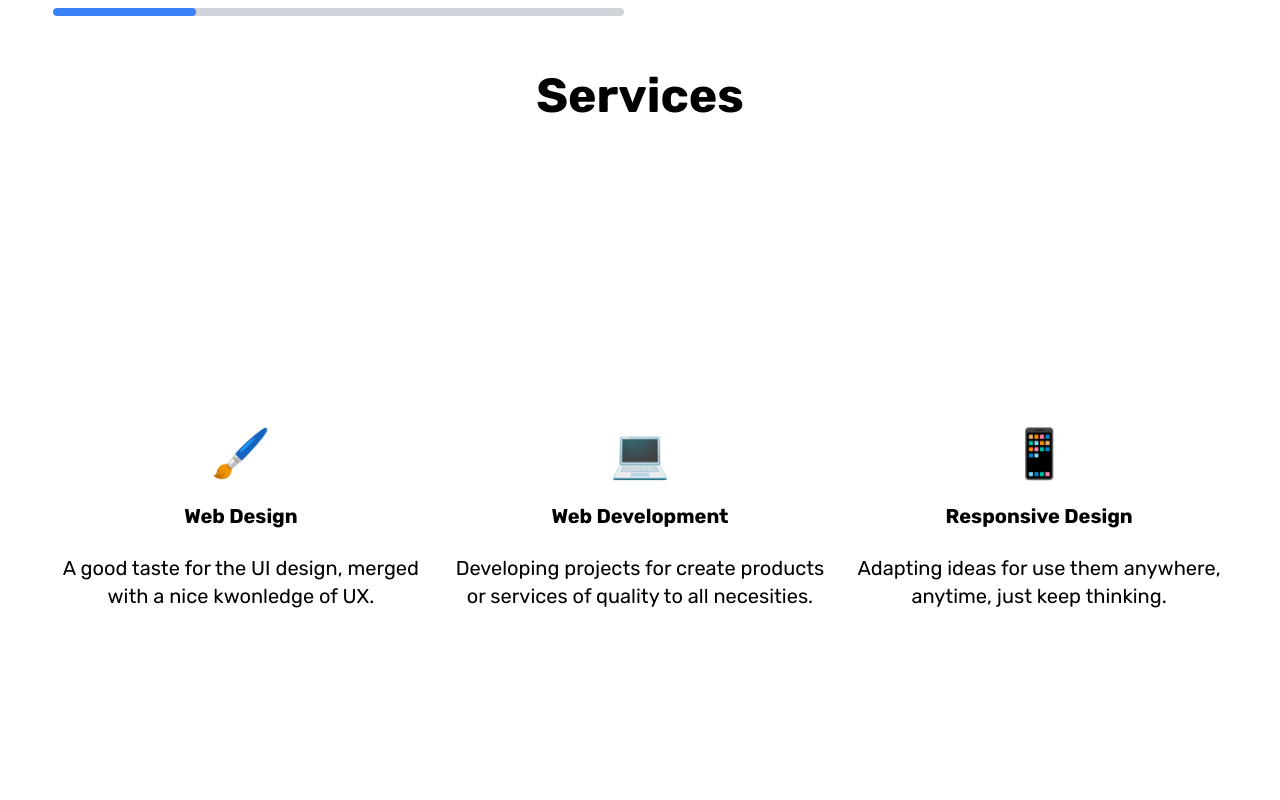
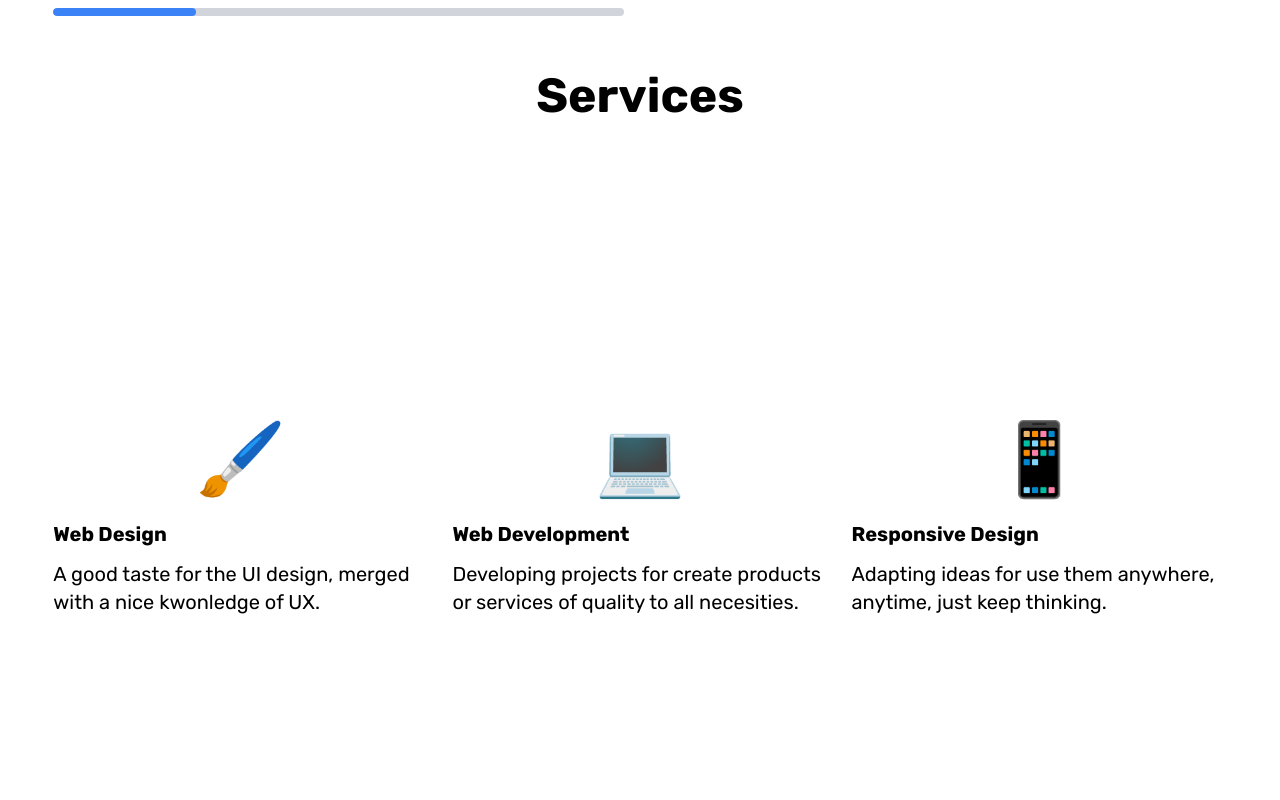
Before and after one commit to shxcxnx/profile-web, a React (Vite) app: page / in a window 1280 px wide. Shown: the part 1380-2180 px from the top of the page. Built offline with nearby package versions, Linux system fonts and the light colour scheme.

Commit message:
modify hero and services sections

```diff
--- a/src/components/homeComponents/HeroSection.jsx
+++ b/src/components/homeComponents/HeroSection.jsx
@@ -9,14 +9,14 @@ export const Hero = () => {
     return (
         <section className='w-11/12  m-auto'>
             <div className='w-full h-screen md:h-screen flex flex-col justify-center items-center '>
-                {/* <img className='mb-6 rounded-full w-[250px] h-[250px] justify-self-center md:w-[350px] md:h-[350px] object-cover' src='./img/raul-prom.jpg' alt='Raul prom' /> */}
+                <img className='mb-6 rounded-full w-[250px] h-[250px] justify-self-center md:w-[350px] md:h-[350px] object-cover' src='./img/raul-prom.jpg' alt='Raul prom' />
                 <h2 className='font-bold text-md md:text-xl'>RAUL FERNANDO CALLEROS HERNANDEZ</h2>
                 <h1 className='font-bold text-2xl md:text-6xl'>FRONT-END DEVELOPER</h1>
                 <p className='font-bold text-sm md:text-lg'>DURANGO, DGO.</p>
 
                 <div className='flex gap-6 mt-6'>
                     <a href='/resources/Raul Fernando Calleros Hernandez CV.pdf' download='Raul_Calleros_CV'>
-                        <button className='w-36 h-11 p-2 bg-red-500 hover:bg-red-700 text-white rounded-lg font-bold md:w-44 md:h-14' onClick={changeButtonCV}>
+                        <button className='w-64 h-14 p-2 bg-red-500 hover:bg-red-700 text-white rounded-lg font-bold md:w-44 md:h-14' onClick={changeButtonCV}>
                             {handleButtonCv}
                         </button>
                     </a>
--- a/src/components/homeComponents/ServicesSection.jsx
+++ b/src/components/homeComponents/ServicesSection.jsx
@@ -3,20 +3,20 @@ export const Services = ({ title }) => {
         <section id='services' className='w-11/12 m-auto mb-14 '>
             <h1 className=' text-2xl text-center font-bold md:text-5xl'>{title}</h1>
             <div className='w-full h-screen gap-6 grid grid-cols-1 md:grid-cols-3 '>
-                <article className='flex flex-col justify-center items-center '>
-                    <h1 className='text-5xl mb-6'>🖌️</h1>
-                    <h2 className='mb-6 text-md font-semibold md:text-xl'>Web Design</h2>
-                    <p className='text-md text-center md:text-xl'>A good taste for the UI design, merged with a nice kwonledge of UX.</p>
+                <article className='flex flex-col justify-center  '>
+                    <h1 className='text-7xl mb-6 self-center'>🖌️</h1>
+                    <h2 className='mb-3 text-md font-semibold md:text-xl'>Web Design</h2>
+                    <p className='text-md md:text-xl'>A good taste for the UI design, merged with a nice kwonledge of UX.</p>
                 </article>
-                <article className='flex flex-col justify-center items-center   '>
-                    <h1 className='text-5xl mb-6'>💻</h1>
-                    <h2 className='mb-6 text-md font-semibold md:text-xl'>Web Development</h2>
-                    <p className='text-md text-center md:text-xl'>Developing projects for create products or services of quality to all necesities.</p>
+                <article className='flex flex-col justify-center'>
+                    <h1 className='text-7xl mb-6 self-center'>💻</h1>
+                    <h2 className='mb-3 text-md font-semibold md:text-xl'>Web Development</h2>
+                    <p className='text-md md:text-xl'>Developing projects for create products or services of quality to all necesities.</p>
                 </article>
-                <article className='flex flex-col justify-center items-center   '>
-                    <h1 className='text-5xl mb-6'>📱</h1>
-                    <h2 className='mb-6 text-md  font-semibold md:text-xl'>Responsive Design</h2>
-                    <p className='text-md text-center md:text-xl'>Adapting ideas for use them anywhere, anytime, just keep thinking.</p>
+                <article className='flex flex-col justify-center'>
+                    <h1 className='text-7xl mb-6 self-center'>📱</h1>
+                    <h2 className='mb-3 text-md  font-semibold md:text-xl'>Responsive Design</h2>
+                    <p className='text-md md:text-xl'>Adapting ideas for use them anywhere, anytime, just keep thinking.</p>
                 </article>
                 {/*
                 <article className='flex flex-col justify-center items-center text-center '>
```
